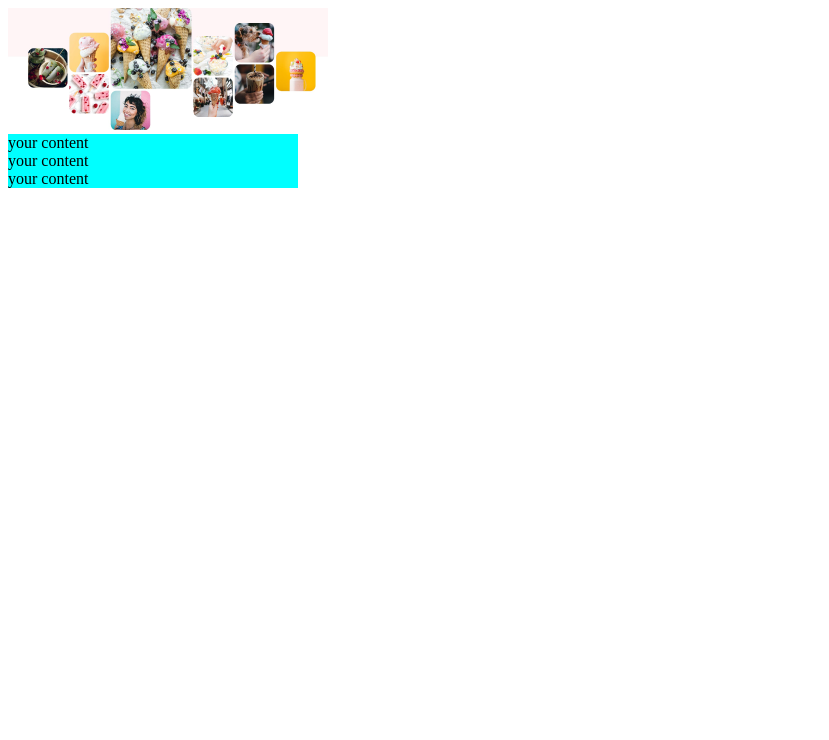
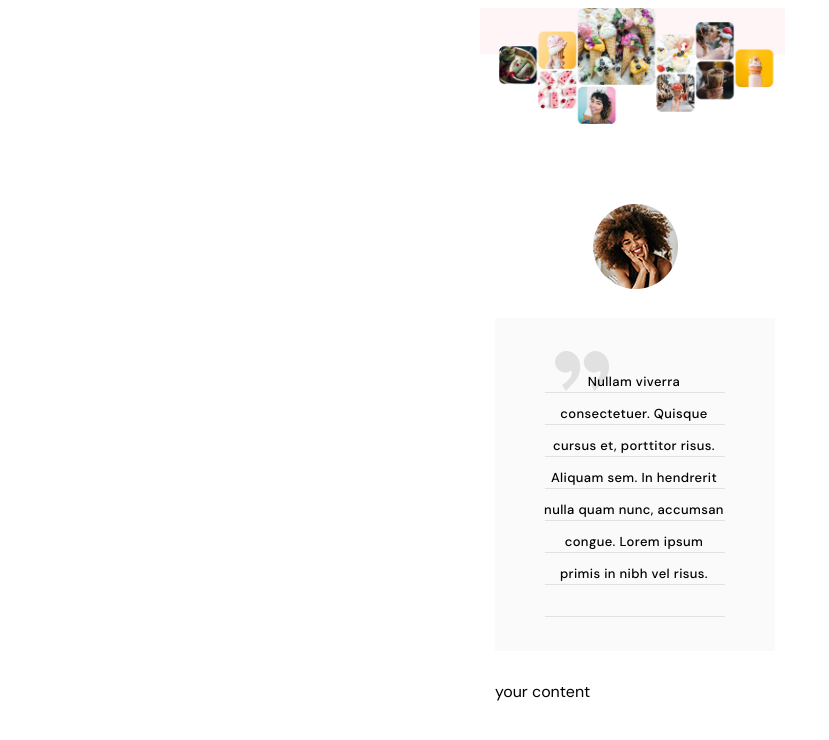
Before and after one commit to Jane-Horbul/icecream, a plain HTML site: page index.html in a window 1280 px wide. Shown: the whole page, without its empty margins (0-829 px from the left). Drawn offline with nearby package versions, Linux system fonts and the light colour scheme.

Commit message:
Added text sliser with avatar

```diff
--- a/index.html
+++ b/index.html
@@ -4,10 +4,13 @@
 <head>
     <meta charset="UTF-8">
     <meta name="viewport" content="width=device-width, initial-scale=1.0">
+
+    <meta http-equiv="X-UA-Compatible" content="ie=edge" />
+    <link href="https://fonts.googleapis.com/css2?family=DM+Sans:wght@400;500;700&family=Titan+One&display=swap"
+        rel="stylesheet" />
     <title>Ice Cream</title>
     <link rel="stylesheet" type="text/css" href="main.css" />
-    <link rel="stylesheet" type="text/css" href="slick/slick.css" />
-    <link rel="stylesheet" type="text/css" href="slick/slick-theme.css" />
+
 </head>
 
 <body>
@@ -15,10 +18,24 @@
         <div class="big-img">
             <img src="ice-cream-big-img-mob.png" alt="">
         </div>
-        <div class="single-item">
-            <div>your content</div>
-            <div>your content</div>
-            <div>your content</div>
+        <div class="slider">
+
+            <img class="slider__avatar" src="avatar-mob-01.png" alt="">
+
+            <div class="slider__bg">
+                <img class="slider__quotes" src="quotes-mob-01.png">
+
+                <div class="slider__quote">
+
+                </div>
+                <div class="slider__text">
+                    <p>Nullam viverra consectetuer. Quisque cursus et, porttitor risus. Aliquam
+                        sem. In hendrerit nulla quam nunc, accumsan
+                        congue. Lorem ipsum primis in nibh vel risus.</p>
+
+                </div>
+            </div>
+            <div class="slider__adress">your content</div>
         </div>
 
     </div>
--- a/main.css
+++ b/main.css
@@ -1,6 +1,83 @@
+html {
+  box-sizing: border-box;
+}
+*,
+*::before,
+*::after {
+  box-sizing: inherit;
+}
+body {
+  font-family: DM Sans;
+}
+img {
+  display: block;
+  max-width: 100%;
+  height: auto;
+}
 .container {
   width: 290px;
+  margin-right: auto;
+  margin-left: auto;
+}
+.big-img {
+  margin-left: -15px;
 }
 .single-item {
   background-color: aqua;
 }
+.slider {
+  width: 280px;
+}
+.slider__avatar {
+  display: block;
+  max-width: 100%;
+  height: auto;
+  margin-right: auto;
+  margin-left: auto;
+  margin-bottom: 29px;
+  margin-top: 80px;
+}
+.slider__bg {
+  position: relative;
+  width: 280px;
+  background-color: #fafafa;
+  padding-top: 43px;
+  padding-bottom: 20px;
+  margin-bottom: 30px;
+}
+.slider__quote {
+  width: 180px;
+  height: 270px;
+  margin-left: auto;
+  margin-right: auto;
+  background-image: linear-gradient(
+    0deg,
+    #e1e1e1 1.56%,
+    #fafafa 1.56%,
+    #fafafa 50%,
+    #e1e1e1 50%,
+    #e1e1e1 51.56%,
+    #fafafa 51.56%,
+    #fafafa 100%
+  );
+  background-size: 64px 64px;
+}
+.slider__quotes {
+  position: absolute;
+  margin-top: -10px;
+  margin-left: 60px;
+  width: 54px;
+  height: 40px;
+}
+.slider__text {
+  position: absolute;
+  margin-top: -278px;
+  margin-left: 49px;
+  width: 180px;
+  font-size: 13px;
+  font-style: normal;
+  font-weight: 500;
+  line-height: 246%;
+  text-align: center;
+  letter-spacing: 0.03em;
+}
```
Also changed, not shown: avatar-mob-01.png (added), quotes-mob-01.png (added).
